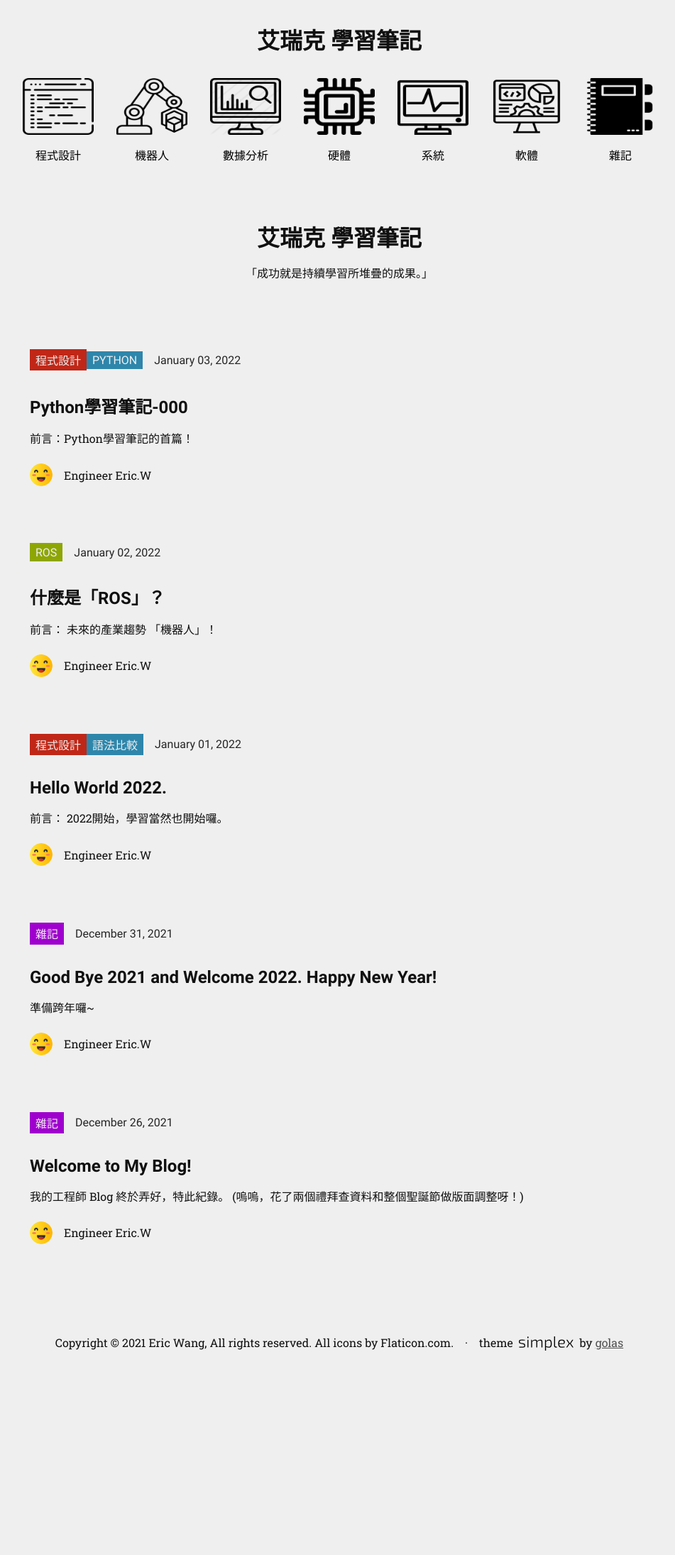
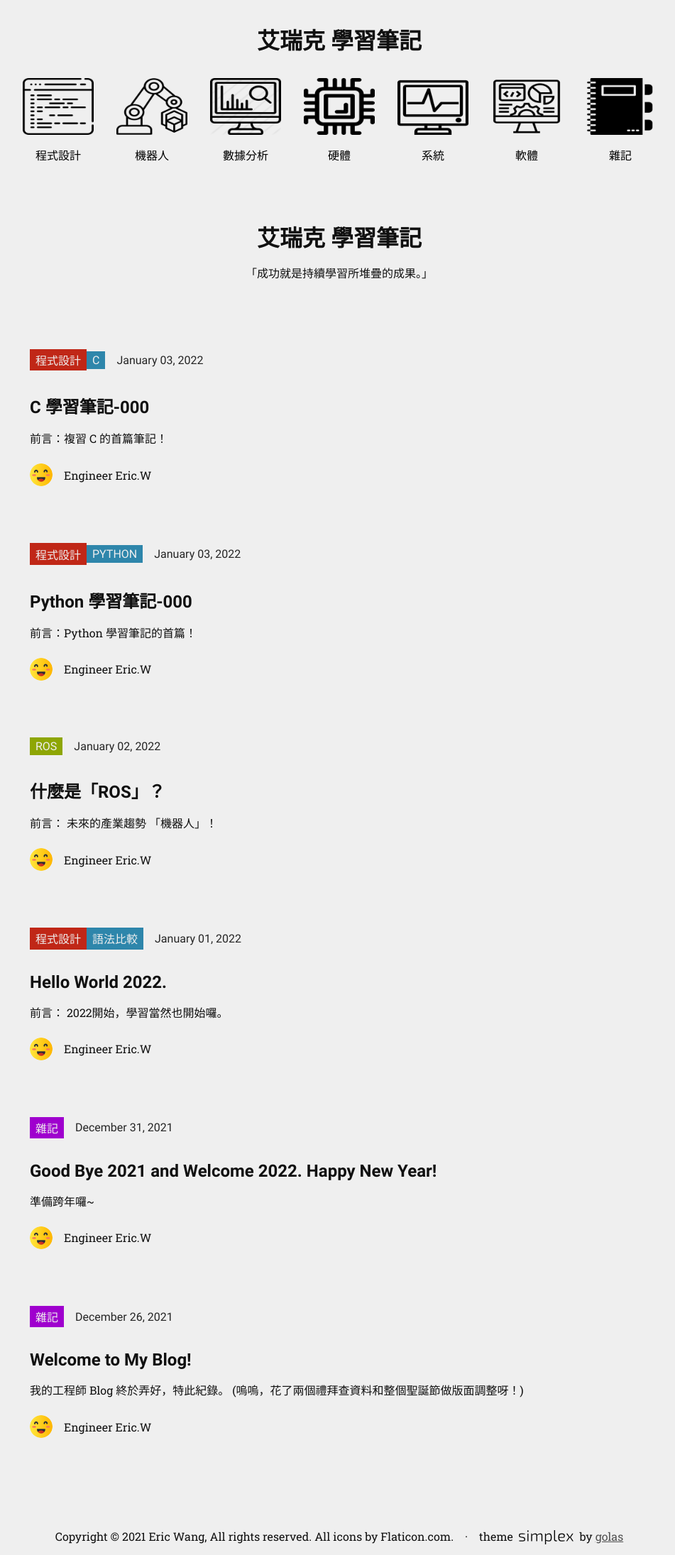
Before and after one commit to ericwang1013/ericwang1013.github.io, a Jekyll site: the page index.html, which Jekyll copies as it is, in a window 1280 px wide. Shown: the whole page at 71% size, without its empty margins (162-1113 px from the left). Built offline with Jekyll 4.4.1, drawn with Linux system fonts in a browser that asks for light colours; before the commit the page ends 1918 px from its top, so only the background shows below that.

Commit message:
Update index.html

```diff
--- a/index.html
+++ b/index.html
@@ -417,6 +417,44 @@
     </section>
 
 
+        <section class="snippet snippet_programming-python-2022-01-03-c-introduction">
+            <style>
+    .snippet_programming-c-2022-01-03-python-introduction::after {
+
+        background-image:
+        radial-gradient(ellipse closest-side, var(--c-snippetBackgroundExternal), var(--c-snippetBackgroundInternal)),
+        url(
+
+                https://ericwang1013.github.io/
+
+        );
+    }
+    </style>
+<a class="snippet__link" href="/programming/c/2022/01/03/c-introduction.html">
+    <section class="snippet__data">
+        <section class="snippet__data__metadata">
+            <section class="snippet__data__metadata__category">
+
+                    <p class="snippet__data__metadata__category__title" style="background: var(--c-themeHueRed)">程式設計</p>
+            <p class="snippet__data__metadata__category__title" style="background: var(--c-themeHueBlue)">C</p>
+
+            </section>
+            <p class="snippet__data__metadata__date">January 03, 2022</p>
+        </section>
+        <h2 class="snippet__data__header">C 學習筆記-000</h2>
+        <p class="snippet__data__text">前言：複習 C 的首篇筆記！
+</p>
+
+            <div class="snippet__data__author">
+
+                <img src="https://ericwang1013.github.io/assets/img/authors/eric.png"/>
+                <p>Engineer Eric.W</p>
+            </div>
+
+    </section>
+</a>
+        </section>
+
         <section class="snippet snippet_programming-python-2022-01-03-python-introduction">
             <style>
     .snippet_programming-python-2022-01-03-python-introuduction::after {
@@ -441,8 +479,8 @@
             </section>
             <p class="snippet__data__metadata__date">January 03, 2022</p>
         </section>
-        <h2 class="snippet__data__header">Python學習筆記-000</h2>
-        <p class="snippet__data__text">前言：Python學習筆記的首篇！
+        <h2 class="snippet__data__header">Python 學習筆記-000</h2>
+        <p class="snippet__data__text">前言：Python 學習筆記的首篇！
 </p>
 
             <div class="snippet__data__author">
```
